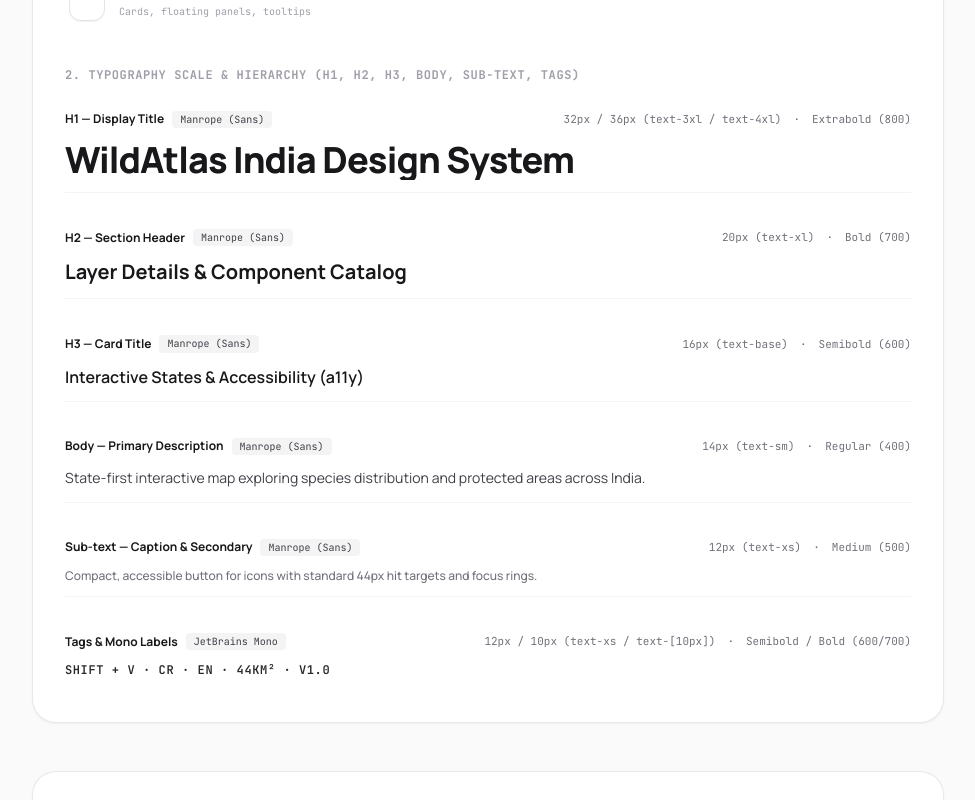
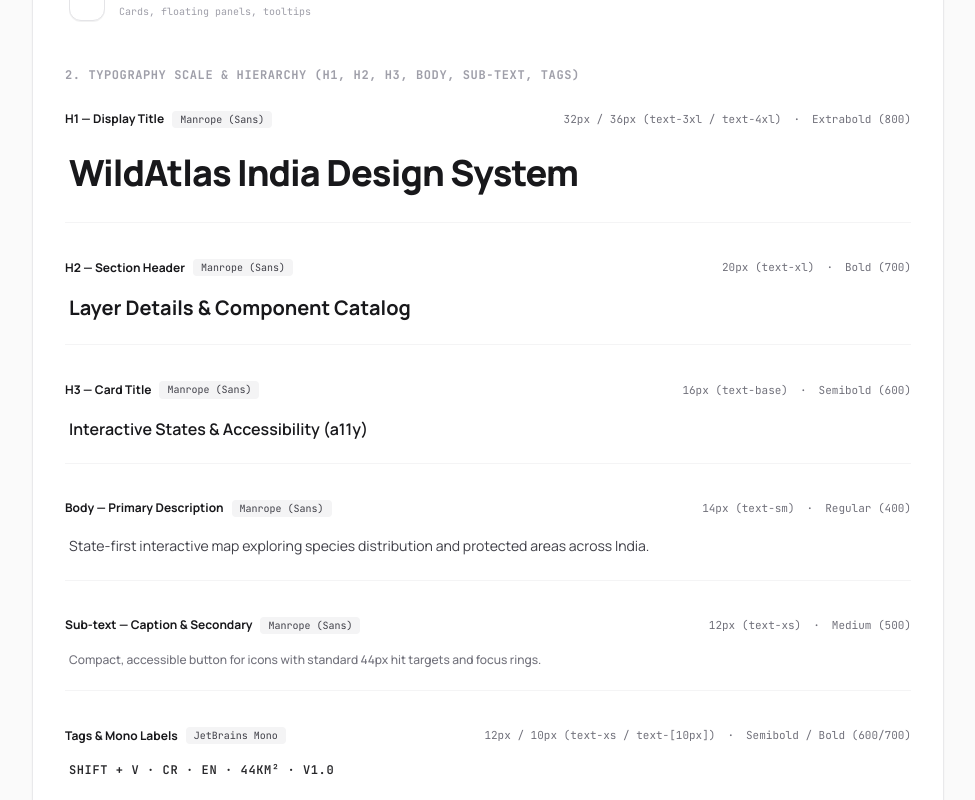
Before and after one commit to Shreyu11/WildAtlas-India, a Next.js app: page /design-system in a window 1280 px wide. Shown: the part 1020-1820 px from the top of the page, without its empty margins (296-1271 px from the left). Built offline with nearby package versions, Linux system fonts and the light colour scheme.

Commit message:
fix(design-system): increase container height and padding for typography token samples to prevent clipping

```diff
--- a/Design System/tokens.ts
+++ b/Design System/tokens.ts
@@ -34,7 +34,7 @@
     size: "32px / 36px (text-3xl / text-4xl)",
     weight: "Extrabold (800)",
     sample: "WildAtlas India Design System",
-    class: "text-3xl sm:text-4xl font-extrabold tracking-tight text-zinc-900",
+    class: "text-3xl sm:text-4xl font-extrabold tracking-tight text-zinc-900 leading-tight sm:leading-normal",
   },
   {
     role: "H2 — Section Header",
--- a/src/app/design-system/page.tsx
+++ b/src/app/design-system/page.tsx
@@ -235,7 +235,7 @@
                       </div>
 
                       {/* Live Text Sample */}
-                      <div className="pt-1 overflow-x-auto">
+                      <div className="py-2.5 px-1 overflow-x-auto overflow-y-visible">
                         <p className={item.class}>{item.sample}</p>
                       </div>
                     </div>
```
